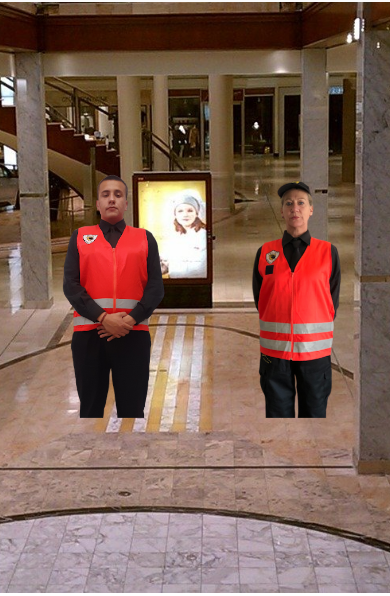
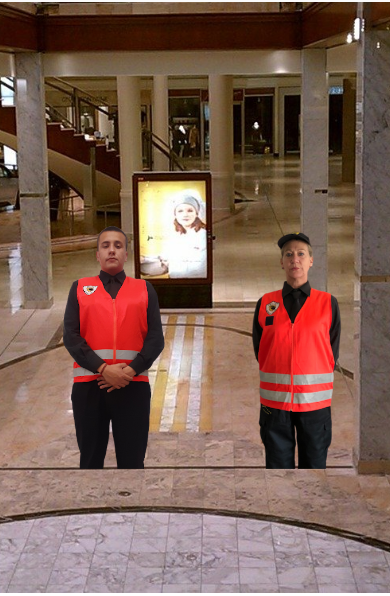
Before and after one commit to FraneSpralja/valfra_seguridad, a plain HTML site: page index.html in a window 390 px wide. Shown: the part 248-844 px from the top of the page. Drawn offline with nearby package versions, Linux system fonts and the light colour scheme.

Commit message:
correcciones de guard images on phone breakpoint

```diff
--- a/assets/css/style.css
+++ b/assets/css/style.css
@@ -548,13 +548,13 @@ footer#footer .footer-block--bottom {
     }
 
     #page-hero div.slider-hero div:first-of-type {
-        top: 166px;
+        top: 217px;
         left: 10px;
     }
 
     #page-hero div.slider-hero div:last-of-type {
         position: relative;
-        top: 166px;
+        top: 217px;
         left: 0px;
     }
 
```
